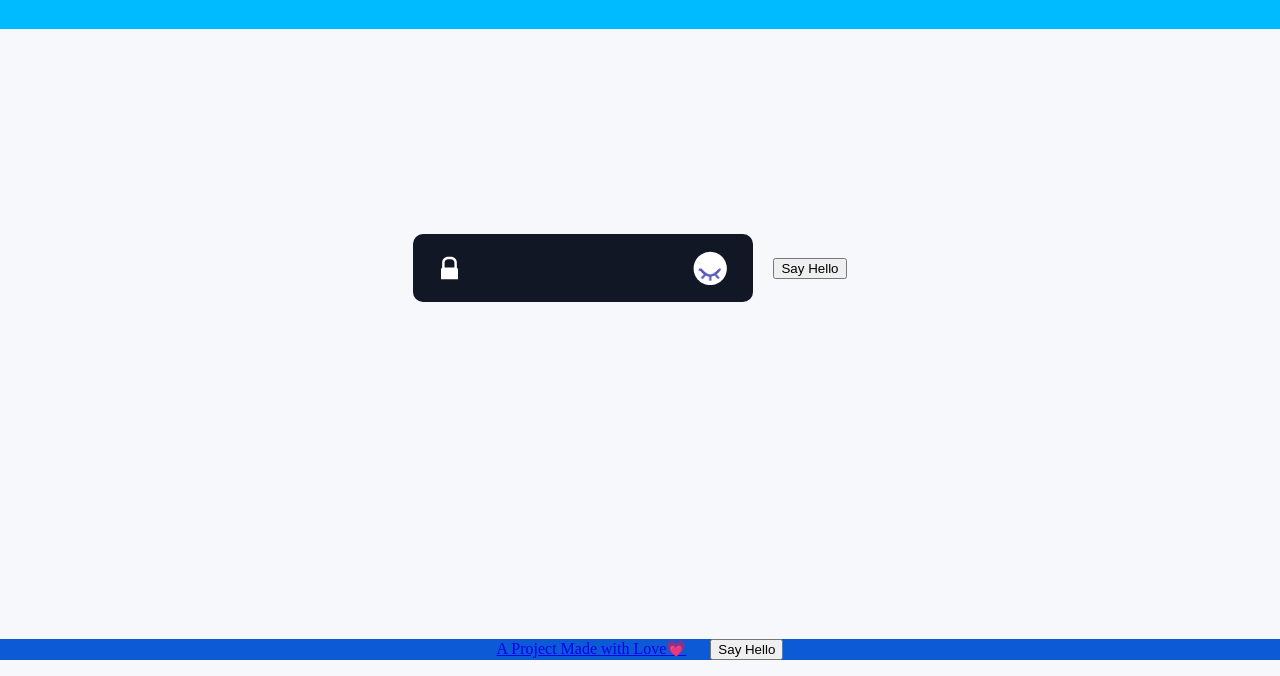
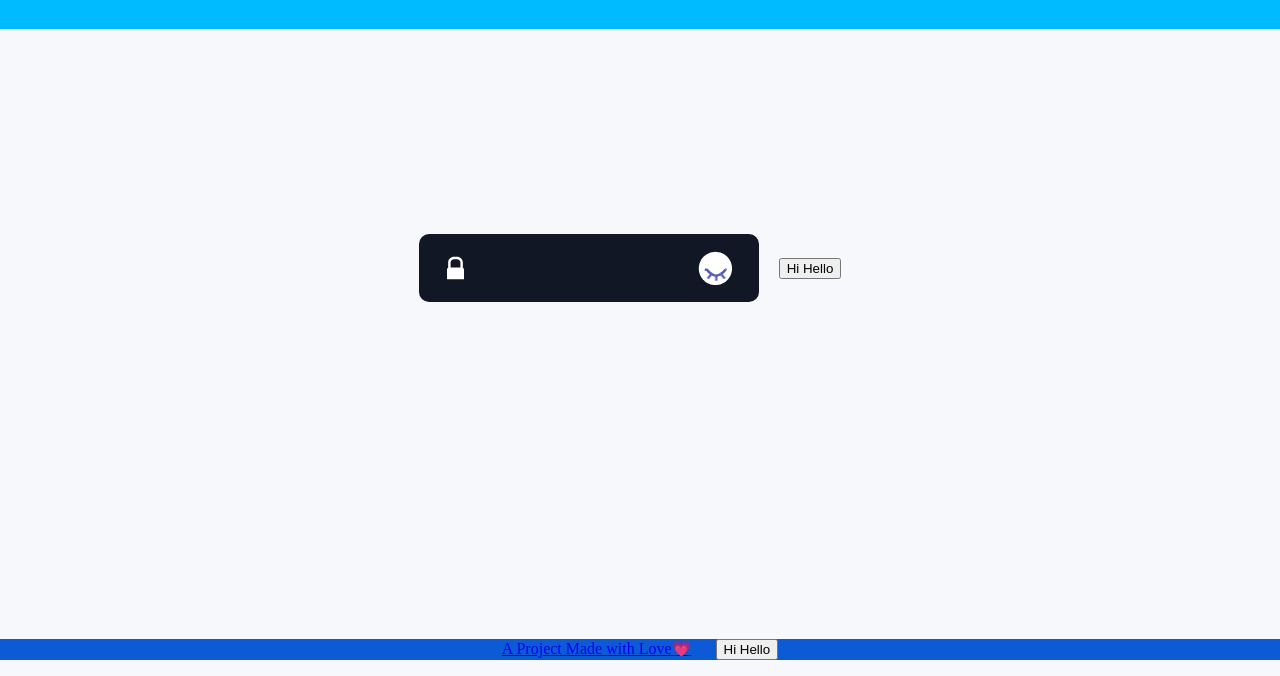
Before and after one commit to Sunthar3/PassSentinel.github.io, a plain HTML site: page index.html in a window 1280 px wide. Shown: the part 140-816 px from the top of the page. Drawn offline with nearby package versions, Linux system fonts and the light colour scheme.

Commit message:
Update index.html

```diff
--- a/index.html
+++ b/index.html
@@ -58,10 +58,10 @@ height="0" width="0" style="display:none;visibility:hidden"></iframe></noscript>
   </div>
   <div class="footer">
     <a href="https://www.github.com/Sunthar3">A Project Made with Love💗</a>
-    <button onclick="alert('say hello')" style="margin-left: 20px;">Say Hello</button>
+    <button onclick="alert('Hi Hello')" style="margin-left: 20px;">Hi Hello</button>
   </div>
   <script src="https://cdnjs.cloudflare.com/ajax/libs/animejs/3.2.1/anime.min.js"></script>
   <script src="script.js"></script>
-  <button onclick="alert('say hello')" style="margin: 20px;">Say Hello</button>
+  <button onclick="alert('Hi Hello')" style="margin: 20px;">Hi Hello</button>
 </body>
 </html>
```
